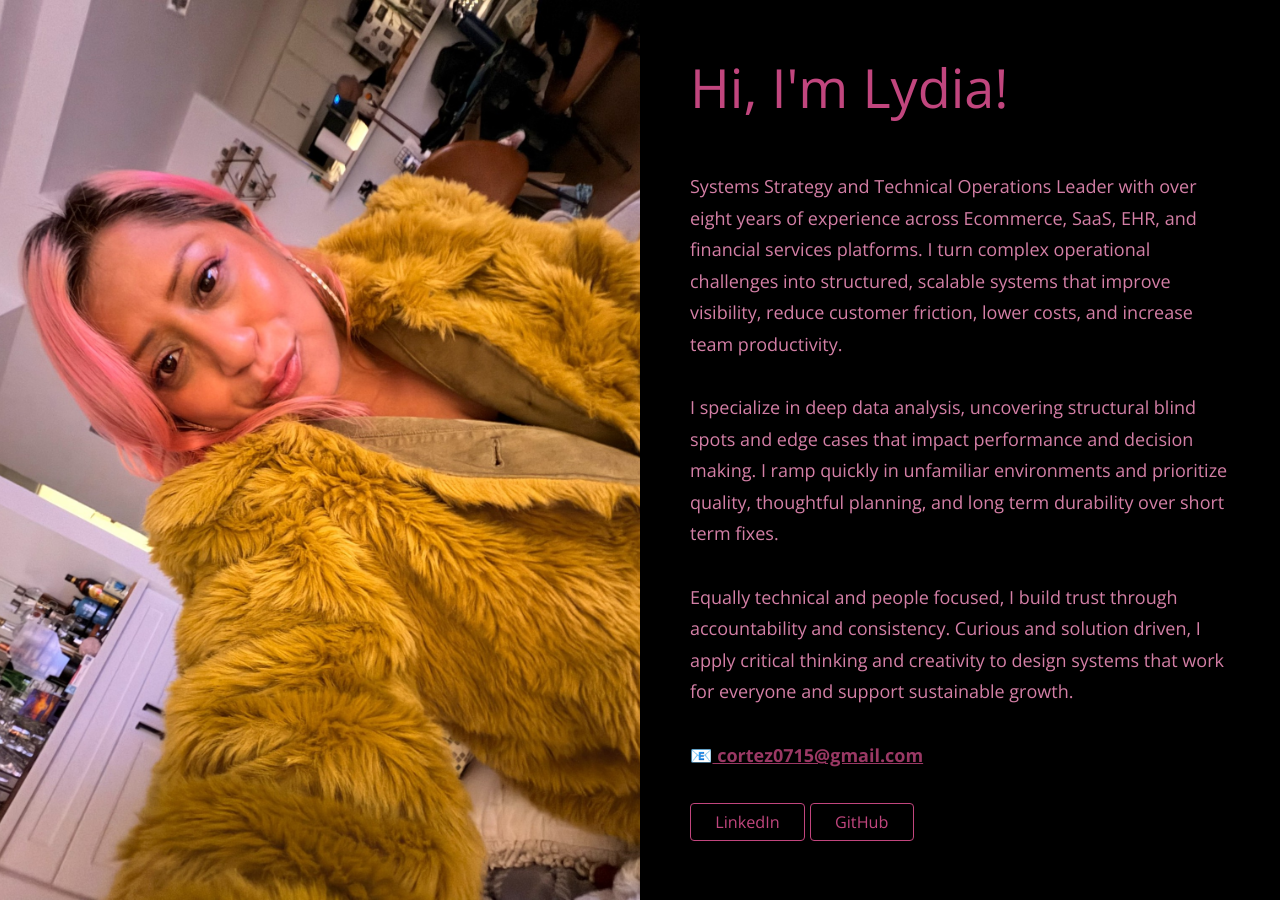
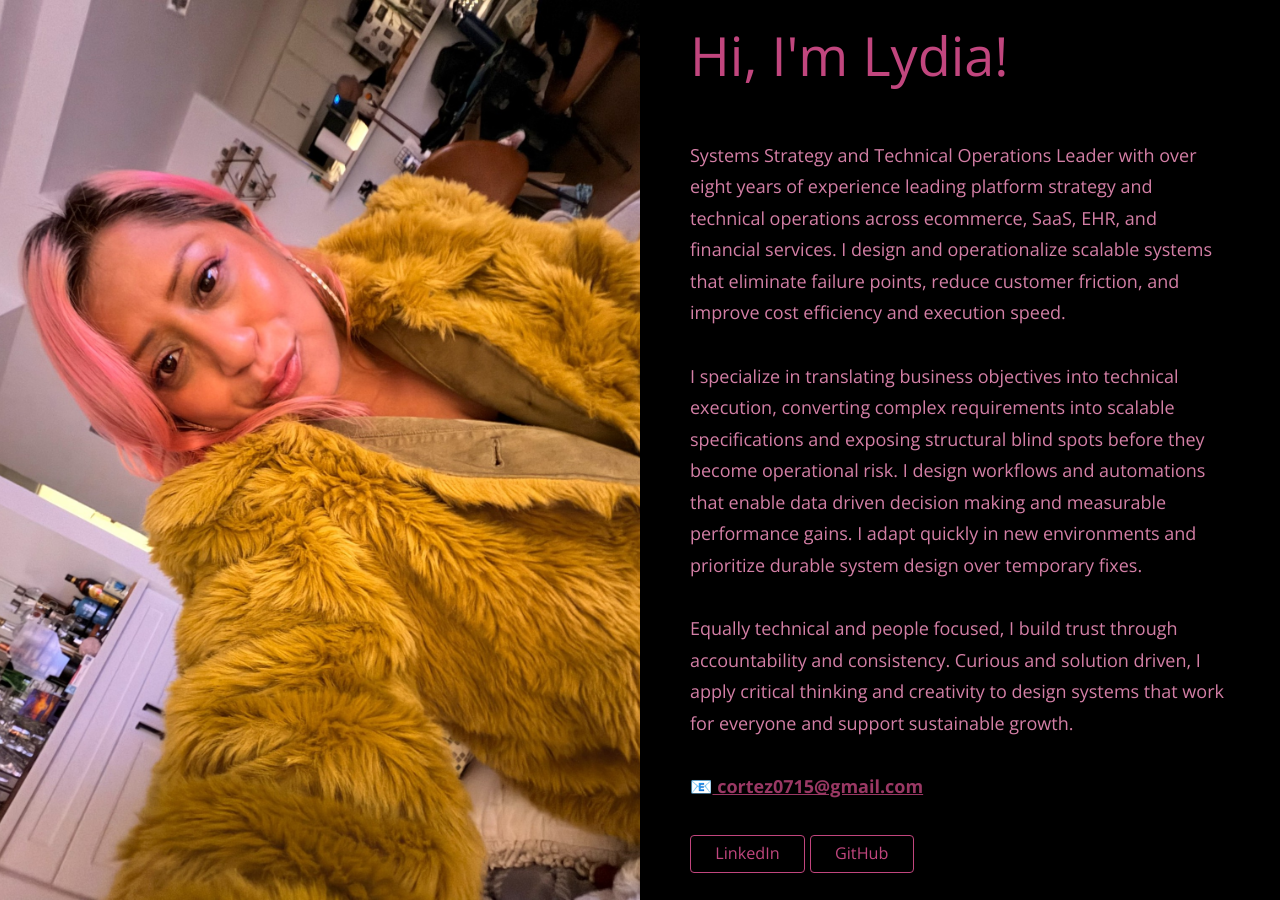
Before and after one commit to lylyco/lylyco.github.io, a Jekyll site: the page built from index.html, in a window 1280 px wide. Built offline with Jekyll 4.4.1, drawn with Linux system fonts in a browser that asks for light colours.

Commit message:
“updatesv2”

```diff
--- a/_config.yml
+++ b/_config.yml
@@ -8,13 +8,14 @@ description: "Portfolio | Lydia Cortez"
 content: |
   <div class="bio">
     <p>
-      Systems Strategy and Technical Operations Leader with over eight years of experience across Ecommerce, SaaS, EHR, and financial services platforms.
-      I turn complex operational challenges into structured, scalable systems that improve visibility, reduce customer friction, lower costs, and increase team productivity.
+      Systems Strategy and Technical Operations Leader with over eight years of experience leading platform strategy and technical operations across ecommerce, SaaS, EHR, and financial services. I
+      design and operationalize scalable systems that eliminate failure points, reduce customer friction, and improve cost efficiency and execution speed.
     </p>
 
     <p>
-      I specialize in deep data analysis, uncovering structural blind spots and edge cases that impact performance and decision making. I ramp quickly in unfamiliar environments
-      and prioritize quality, thoughtful planning, and long term durability over short term fixes.
+      I specialize in translating business objectives into technical execution, converting complex requirements into scalable specifications and exposing structural blind spots before they become
+      operational risk. I design workflows and automations that enable data driven decision making and measurable performance gains. I adapt quickly in new environments and prioritize durable system
+      design over temporary fixes.
     </p>
 
     <p>
```
